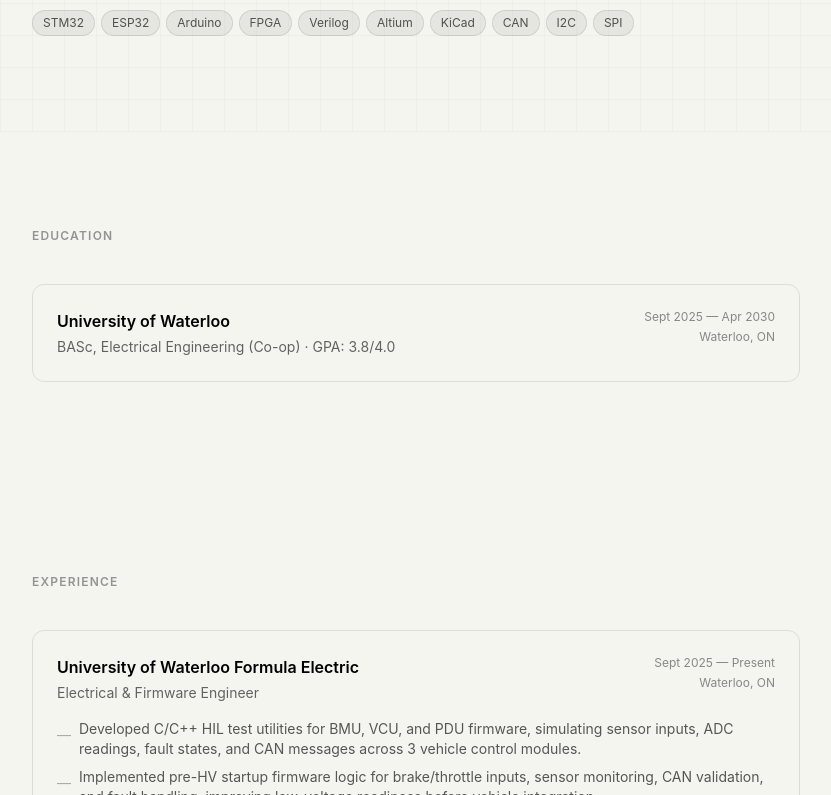
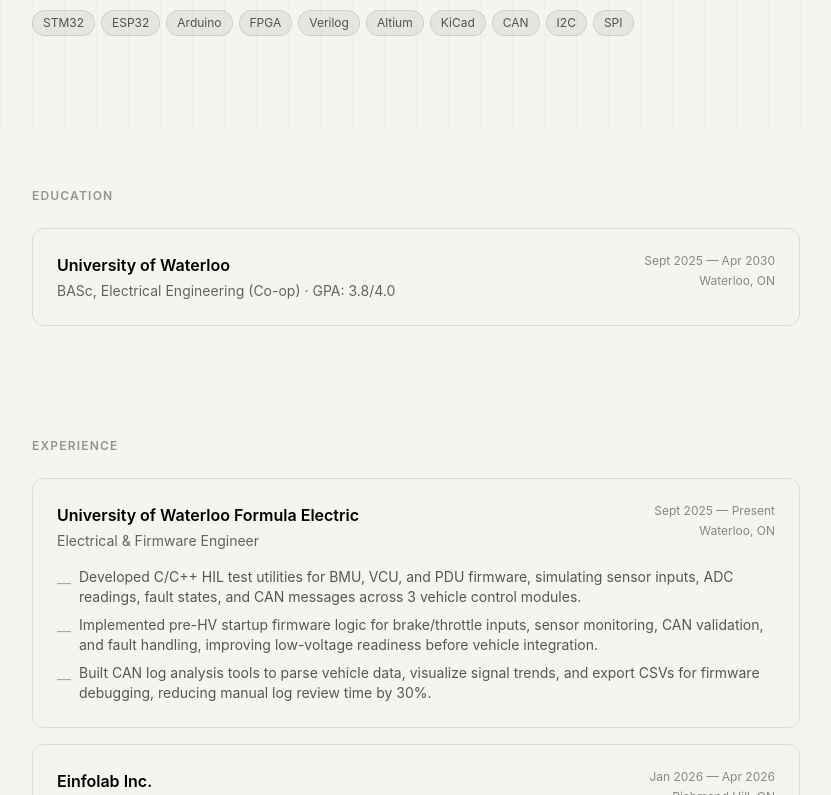
Before and after one commit to rayymondf/personal-site, a Next.js app: page / in a window 1280 px wide. Shown: the part 765-1560 px from the top of the page, without its empty margins (224-1055 px from the left). Built offline with nearby package versions, Linux system fonts and the light colour scheme.

Commit message:
Update page.tsx

```diff
--- a/app/page.tsx
+++ b/app/page.tsx
@@ -119,11 +119,11 @@
 
 function Section({ id, title, children }: { id: string; title: string; children: React.ReactNode }) {
   return (
-    <section id={id} className="py-24 px-6 bg-[#f5f5f0] dark:bg-[#0a0a0a]">
+    <section id={id} className="py-14 px-6 bg-[#f5f5f0] dark:bg-[#0a0a0a]">
       <div className="max-w-3xl mx-auto">
         <motion.h2
           variants={fadeUp} initial="hidden" whileInView="show" viewport={{ once: true }}
-          className="text-xs font-semibold tracking-widest text-black/40 dark:text-white/40 uppercase mb-10"
+          className="text-xs font-semibold tracking-widest text-black/40 dark:text-white/40 uppercase mb-6"
         >
           {title}
         </motion.h2>
```
